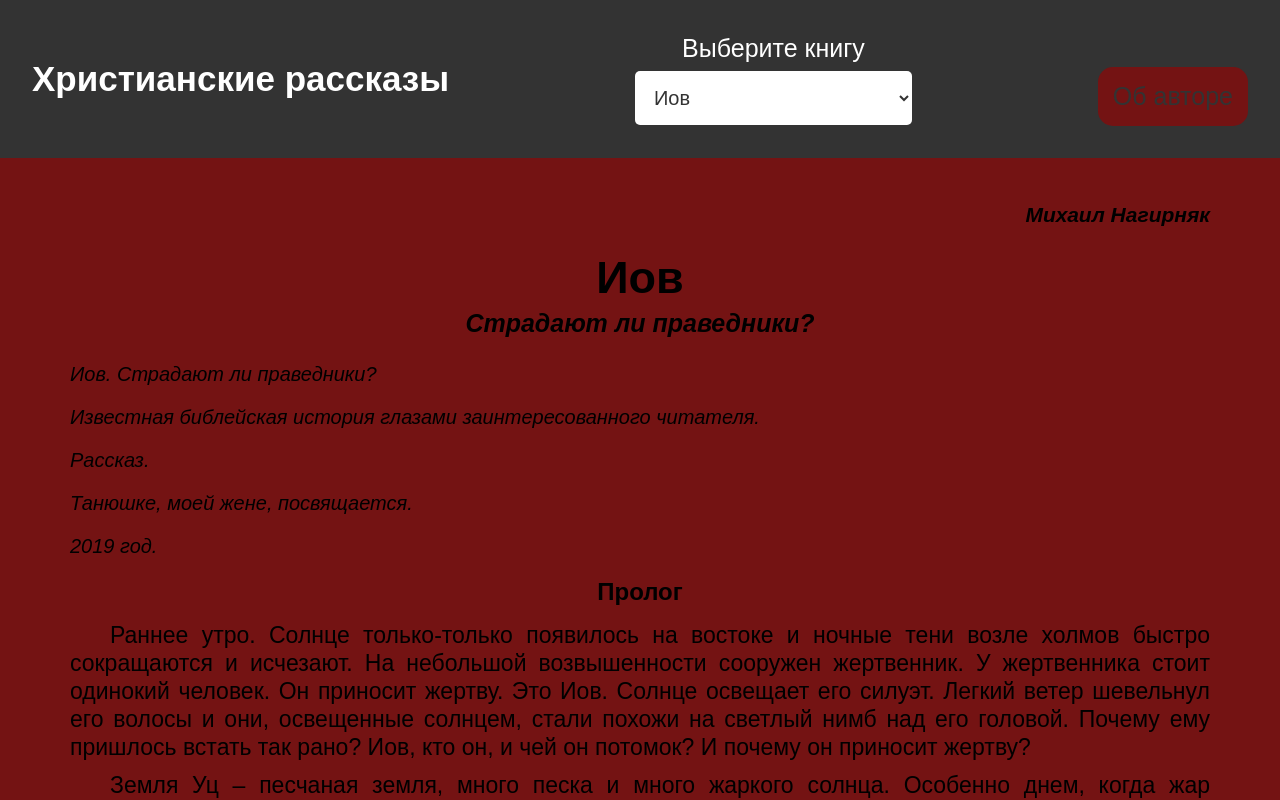
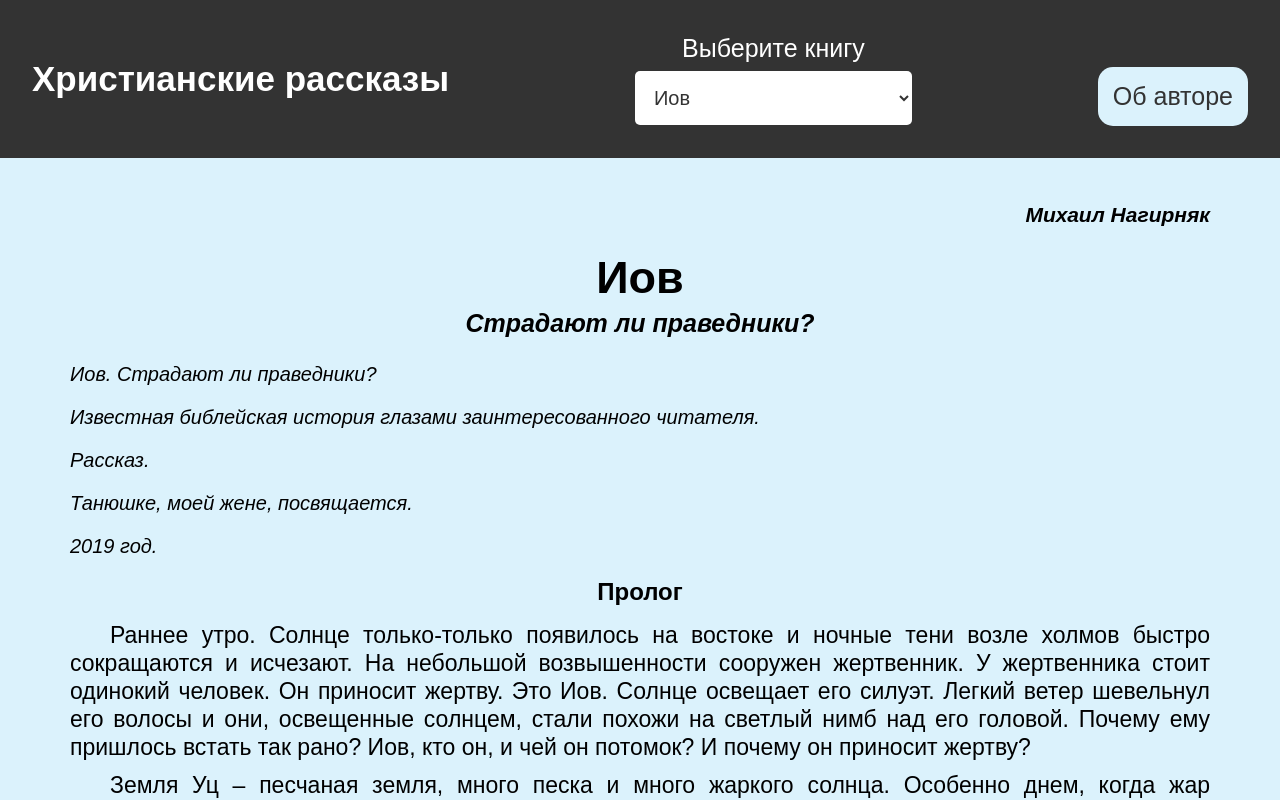
Before and after one commit to antinz/Christian_stories, a React (Create React App) app: page / in a window 1280 px wide. Shown: the top 800 px of the page. Built offline with nearby package versions, Linux system fonts and the light colour scheme.

Commit message:
changed background color back to default

```diff
--- a/src/index.css
+++ b/src/index.css
@@ -1,5 +1,5 @@
 :root {
-	--bg-color: #741313;
+	--bg-color: #dbf2fc;
 	--black-color: #333;
 }
 * {
```
